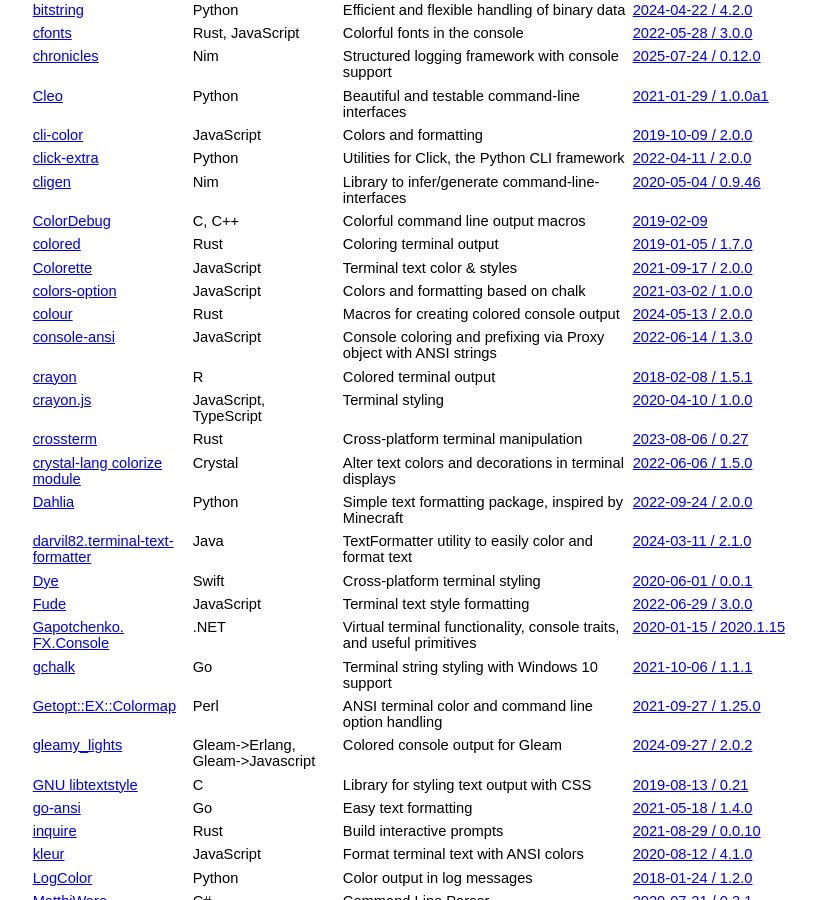
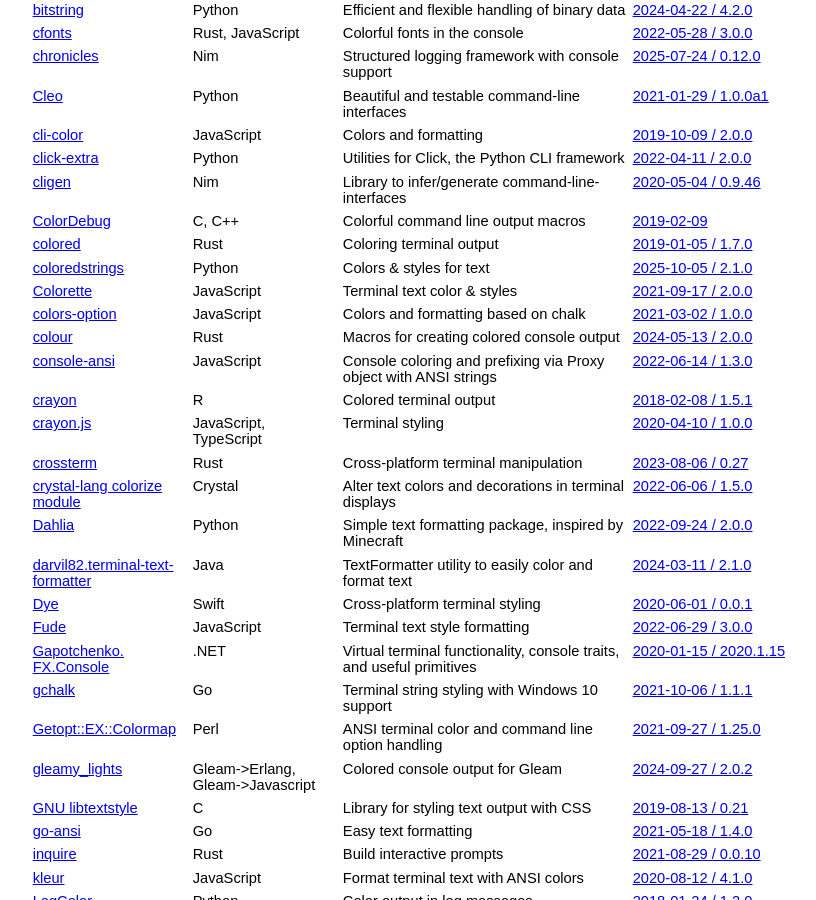
Before and after one commit to jcs/no_color, a Jekyll site: the page built from index.md, in a window 1280 px wide and 900 px high, scrolled down 1353 px. Shown: the whole window, without its empty margins (211-1027 px from the left). Built offline with Jekyll 4.4.1, drawn with Linux system fonts in a browser that asks for light colours; our own code applies the rules of GitHub Pages for plain Markdown files.

Commit message:
Add coloredstrings (#319)

```diff
--- a/index.md
+++ b/index.md
@@ -103,6 +103,7 @@ color by default via `NO_COLOR`.
 | [cligen](https://github.com/c-blake/cligen) | Nim | Library to infer/generate command-line-interfaces | [2020-05-04 / 0.9.46](https://github.com/c-blake/cligen/commit/cb54c6e7b426c9ef96ac94c7ffb7bc2ba9254b4f) |
 | [ColorDebug](https://github.com/roboticslab-uc3m/color-debug) | C, C++ | Colorful command line output macros | [2019-02-09](https://github.com/roboticslab-uc3m/color-debug/commit/2e2a5bf5a202228985612008967fb63ba8be53d8) |
 | [colored](https://github.com/mackwic/colored) | Rust | Coloring terminal output | [2019-01-05 / 1.7.0](https://github.com/mackwic/colored/blob/master/CHANGELOG.md#170-january-2019) |
+| [coloredstrings](https://github.com/samedit66/coloredstrings) | Python | Colors & styles for text | [2025-10-05 / 2.1.0](https://github.com/samedit66/coloredstrings/releases/tag/v2.1.0) |
 | [Colorette](https://github.com/jorgebucaran/colorette) | JavaScript | Terminal text color & styles | [2021-09-17 / 2.0.0](https://github.com/jorgebucaran/colorette/releases/tag/2.0.0) |
 | [colors-option](https://github.com/ehmicky/colors-option) | JavaScript | Colors and formatting based on chalk | [2021-03-02 / 1.0.0](https://github.com/ehmicky/colors-option/blob/master/CHANGELOG.md#100) |
 | [colour](https://github.com/Fraser999/colour) | Rust | Macros for creating colored console output | [2024-05-13 / 2.0.0](https://github.com/Fraser999/Colour/blob/master/CHANGELOG.md#200---2024-05-13) |
```
